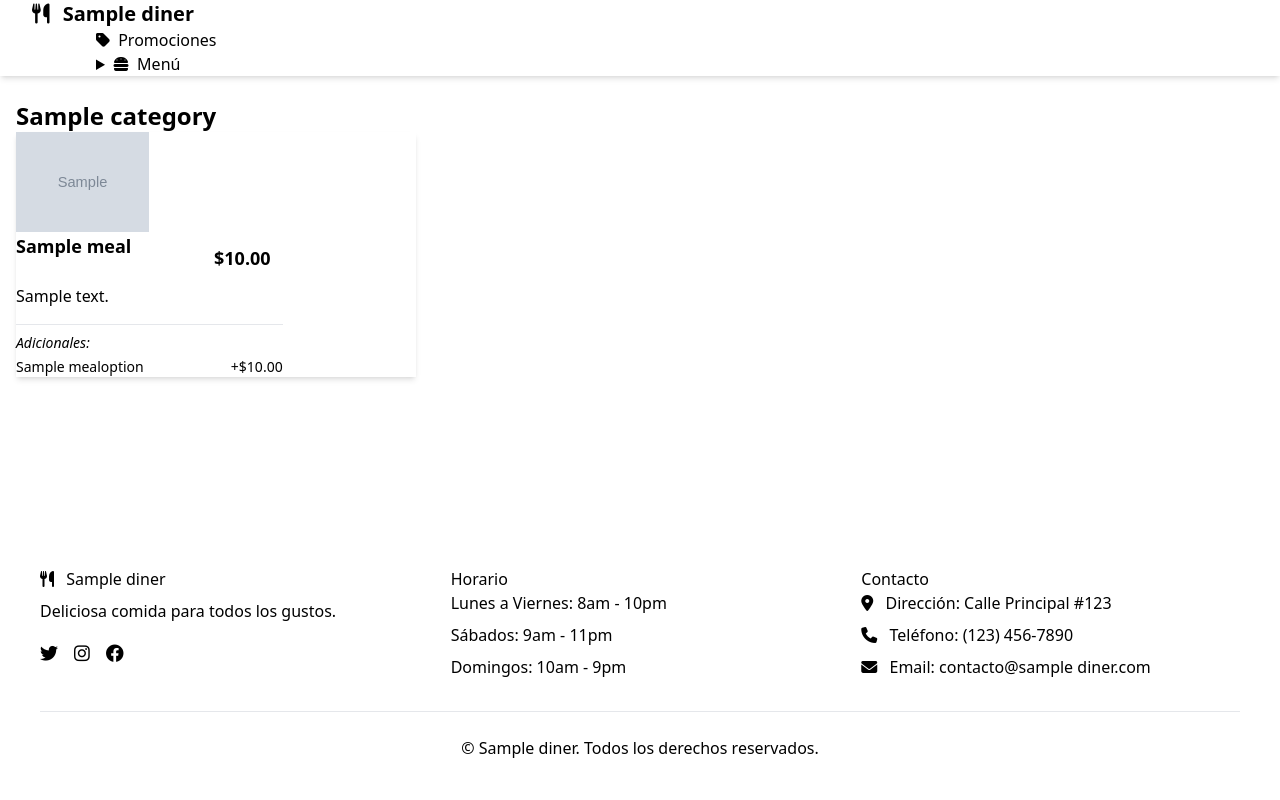
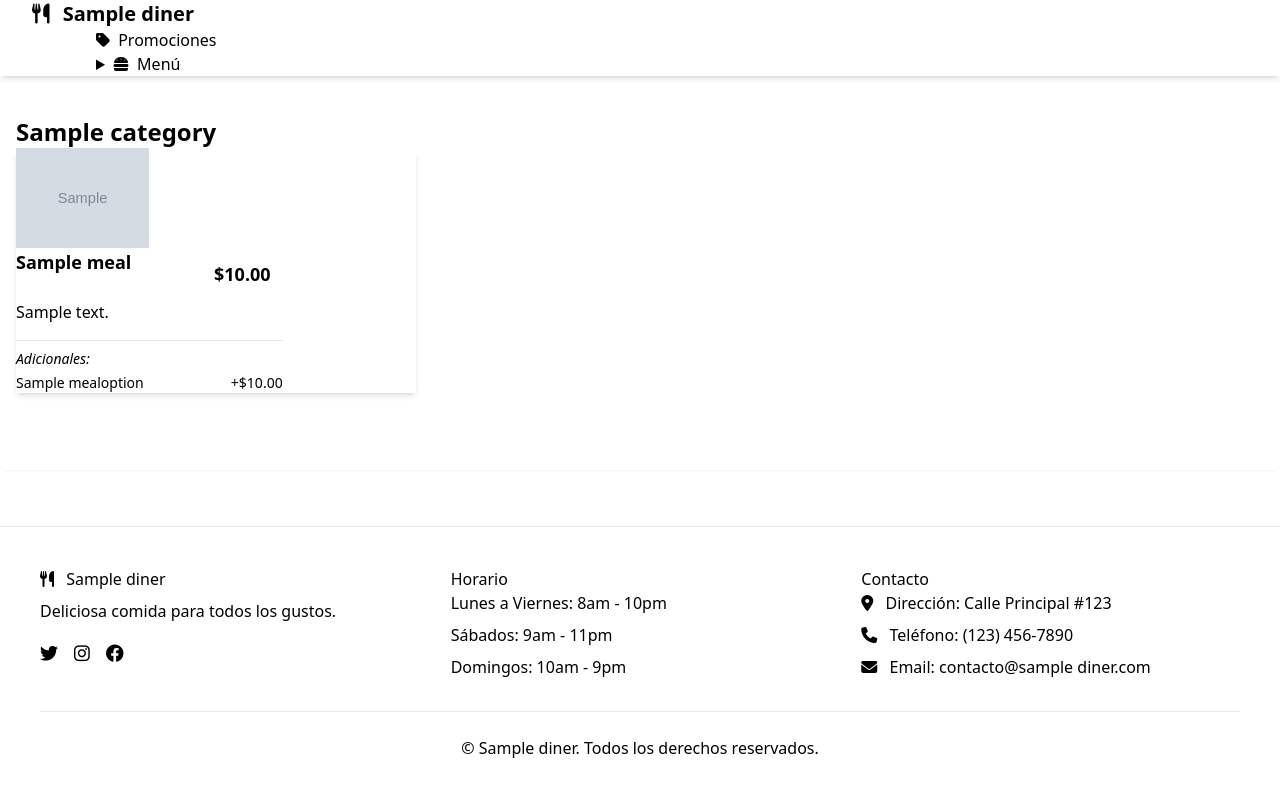
Before and after one commit to EnriqueVal09/diners, a Django app: page /category/00000000-0000-0000-0000-000000000001/ in a window 1280 px wide. Run offline with Django 5.2, Linux system fonts and the light colour scheme; tables that the repository leaves empty hold one stand-in row (values such as "Sample post"); grey boxes marked "Sample" are stand-in pictures; some libraries are stand-ins or nearby versions.

Commit message:
Improving the styles

```diff
--- a/templates/base.html
+++ b/templates/base.html
@@ -1,6 +1,6 @@
 {% load static tailwind_tags %}
 <!DOCTYPE html>
-<html data-theme="coffee" lang="es">
+<html data-theme="abyss" lang="es">
 <head>
     <meta charset="UTF-8" />
     <meta name="viewport" content="width=device-width, initial-scale=1.0" />
@@ -9,10 +9,13 @@
     <!-- Agregar íconos de Font Awesome -->
     <link rel="stylesheet" href="https://cdnjs.cloudflare.com/ajax/libs/font-awesome/6.4.0/css/all.min.css">
 </head>
-<body class="bg-base-100 text-base-content min-h-screen flex flex-col">
+<body class="min-h-screen flex flex-col bg-base-100">
+    <!-- Patrón de fondo sutil -->
+    <div class="fixed inset-0 -z-10 bg-[radial-gradient(ellipse_at_center,_var(--tw-gradient-stops))] from-base-100/30 via-base-100/10 to-transparent"></div>
+
     <!-- Navbar mejorado -->
-    <header class="sticky top-0 z-50">
-        <div class="navbar bg-base-100 shadow-md px-4 sm:px-8">
+    <header class="sticky top-0 z-50 backdrop-blur-sm bg-base-100/80">
+        <div class="navbar shadow-md px-4 sm:px-8">
             <div class="flex-1">
                 <a class="btn btn-ghost text-xl font-bold" href="{% url 'full-menu' %}">
                     <i class="fas fa-utensils mr-2"></i>
@@ -38,7 +41,7 @@
                         </details>
                     </li>
                     <!-- Bebidas -->
-                    {% if bebida_categories.all.count %}
+                    {% if bebida_categories %}
                         <li>
                             <details class="dropdown dropdown-end">
                                 <summary class="hover:bg-base-200">
@@ -68,23 +71,22 @@
                             <i class="fas fa-burger mr-2"></i> Menú
                         </li>
                         <div class="pl-4">
-                            {% for category in categories %}
+                            {% for category in menu_categories %}
                                 {% if category.name != 'Bebidas' and category.parent_category.name != 'Bebidas' %}
-                                    <li><a href="#" class="text-md hover:bg-base-200">{{ category.name }}</a></li>
+                                    <li><a href="{% url 'meals_by_category' category.id %}">{{ category.name }}</a></a></li>
                                 {% endif %}
                             {% endfor %}
                         </div>
-
+                        {% if bebida_categories %}
                             <li class="menu-title text-lg pt-4">
                                 <i class="fas fa-glass-water mr-2"></i> Bebidas
                             </li>
                             <div class="pl-4">
-                            {% for category in categories %}
-                                {% if category.parent_category.name == 'Bebidas' %}
-                                    <li><a href="#" class="text-md hover:bg-base-200">{{ category.name }}</a></li>
-                                {% endif %}
+                                {% for category in bebida_categories %}
+                                    <li><a href="{% url 'meals_by_category' category.id %}">{{ category.name }}</a></li>
                                 {% endfor %}
                             </div>
+                        {% endif %}
                     </ul>
                 </div>
             </div>
@@ -92,7 +94,7 @@
     </header>
 
     <!-- Contenido principal -->
-    <main class="flex-grow container mx-auto px-4 py-6">
+    <main class="flex-grow container mx-auto px-4 py-6 bg-base-200/50 rounded-lg shadow-sm my-4">
 
         {% block content %}
         <!-- Aquí va el contenido específico de cada vista -->
@@ -101,7 +103,7 @@
     </main>
 
     <!-- Footer mejorado -->
-    <footer class="footer bg-base-200 text-base-content p-10 mt-10">
+    <footer class="footer bg-base-200 text-base-content p-10 mt-10 border-t border-base-300">
         <div class="max-w-7xl mx-auto w-full">
             <div class="grid grid-cols-1 md:grid-cols-3 gap-8">
                 <div>
--- a/theme/static_src/src/styles.css
+++ b/theme/static_src/src/styles.css
@@ -1,7 +1,7 @@
 @import "tailwindcss";
 
 @plugin "daisyui" {
-  themes: light --default, dark --prefersdark, lofi, coffee;
+  themes: light --default, dark --prefersdark, abyss, lemonade;
 }
 
 
```
Lines whose indentation alone changed are shown as unchanged.
